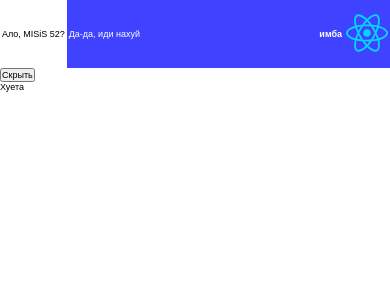
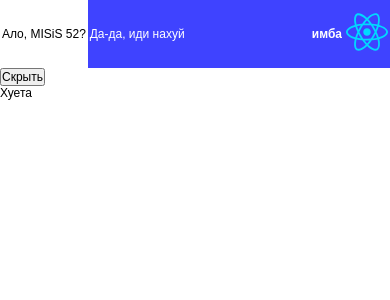
Before and after one commit to Flor1nD/git-react-app, a React (Vite) app: page / in a window 390 px wide. Shown: the top 300 px of the page. Built offline with nearby package versions, Linux system fonts and the light colour scheme.

Commit message:
feat: init

```diff
--- a/src/App.css
+++ b/src/App.css
@@ -4,7 +4,7 @@
     padding: 0;
     max-width: 100vw;
     font-family: Arial, Helvetica, sans-serif;
-    font-size: 9px;
+    font-size: 12px;
   }
 
   header {
```
